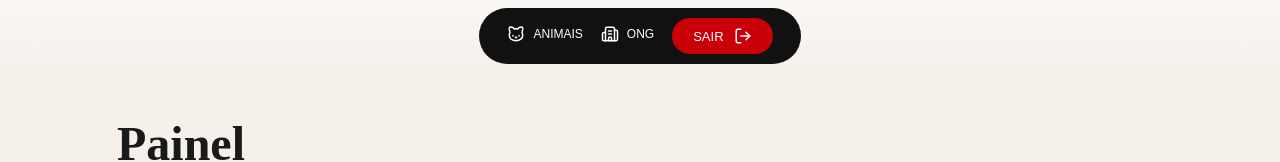
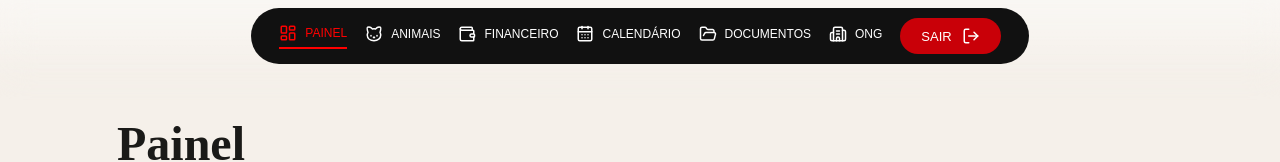
Before and after one commit to RosanaCeline/ONG-Coracao-Valente, a React (Vite) app in the folder src/frontend/: page /admin/painel in a window 1280 px wide. Shown: the top 162 px of the page. Built offline with nearby package versions, Linux system fonts and the light colour scheme; no server answers; sample sign-in values are in the browser's storage.

Commit message:
feat: enable all admin navigation links

```diff
--- a/src/frontend/src/pages/Admin/AdminLayout/AdminLayout.jsx
+++ b/src/frontend/src/pages/Admin/AdminLayout/AdminLayout.jsx
@@ -1,16 +1,15 @@
 import { NavLink, Outlet, useNavigate } from 'react-router-dom';
-import { Cat, Building2, LogOut } from 'lucide-react';
+import { Cat, Building2, LogOut, Wallet, FolderOpen, CalendarDays, LayoutDashboard } from 'lucide-react';
 import ButtonComponent from '../../../components/btn/ButtonComponent/ButtonComponent';
 import navStyles from '../../../components/layout/NavbarComponent/NavbarComponent.module.css';
 import styles from './AdminLayout.module.css';
 
 const NAV_LINKS = [
-  //{ to: '/admin/painel',             end: true,  icon: LayoutDashboard, label: 'PAINEL' },
+  { to: '/admin/painel',             end: true,  icon: LayoutDashboard, label: 'PAINEL' },
   { to: '/admin/painel/animais',     end: false, icon: Cat,             label: 'ANIMAIS' },
-  //{ to: '/admin/painel/financeiro',  end: false, icon: Wallet,          label: 'FINANCEIRO' },
-  //{ to: '/admin/painel/estoque',     end: false, icon: Package,         label: 'ESTOQUE' },
-  //{ to: '/admin/painel/calendario',  end: false, icon: CalendarDays,    label: 'CALENDÁRIO' },
-  //{ to: '/admin/painel/documentos',  end: false, icon: FolderOpen,      label: 'DOCUMENTOS' },
+  { to: '/admin/painel/financeiro',  end: false, icon: Wallet,          label: 'FINANCEIRO' },
+  { to: '/admin/painel/calendario',  end: false, icon: CalendarDays,    label: 'CALENDÁRIO' },
+  { to: '/admin/painel/documentos',  end: false, icon: FolderOpen,      label: 'DOCUMENTOS' },
   { to: '/admin/painel/ong',         end: false, icon: Building2,       label: 'ONG' },
 ];
 
```
